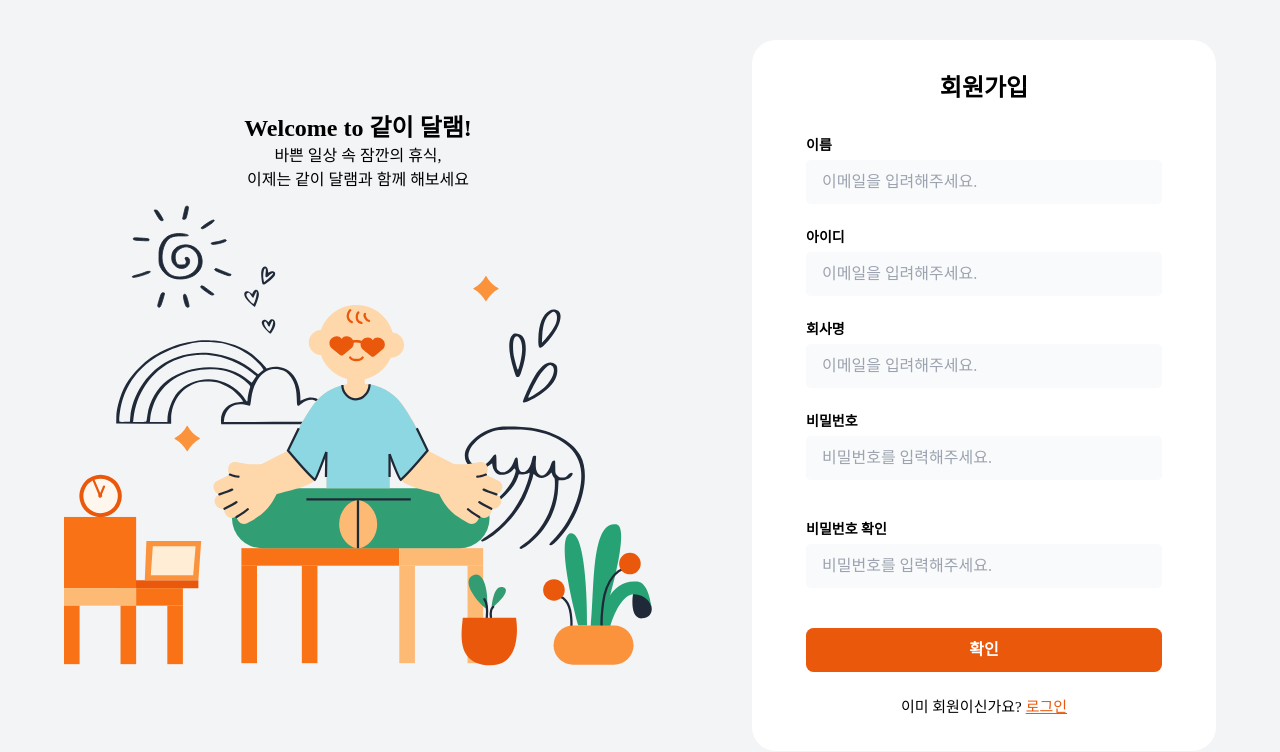
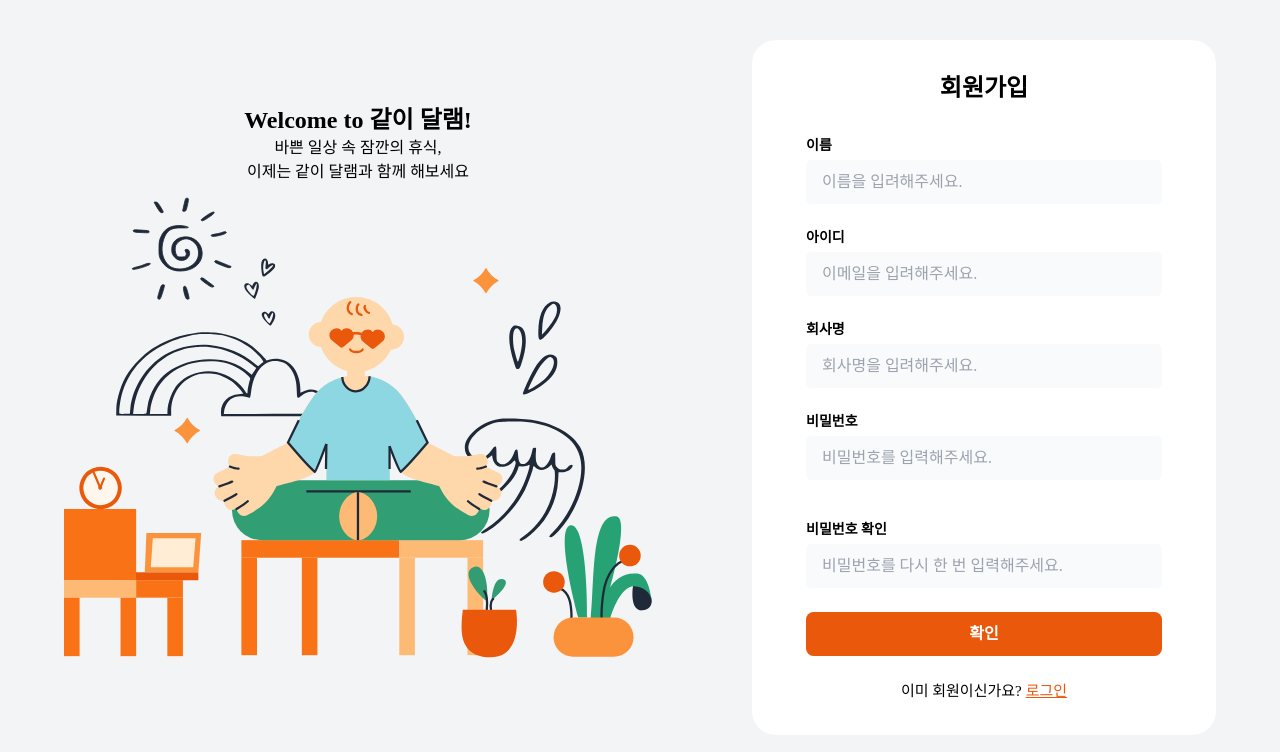
Before and after one commit to INtiful/SootheWithMe, a Next.js app: page /signup in a window 1280 px wide. Shown: the top 752 px of the page. Built offline with nearby package versions, Linux system fonts and the light colour scheme; a web font is replaced by a local one.

Commit message:
[KAN-29] feat: 로그인/회원가입 유효성 검사 추가

```diff
--- a/src/app/components/AuthForm/FormOptions.ts
+++ b/src/app/components/AuthForm/FormOptions.ts
@@ -32,7 +32,7 @@ export const FORM_OPTIONS = {
   },
   /* 회사명 유효성 검사 */
   companyName: {
-    name: 'companyName' as const,
+    name: 'company' as const,
     placeholder: '회사명을 입력해 주세요.',
     rules: {
       required: '회사명을 입력해 주세요.',
@@ -56,9 +56,12 @@ export const FORM_OPTIONS = {
     placeholder: '비밀번호를 다시 한 번 입력해주세요.',
     rules: {
       required: '비밀번호를 입력해 주세요.',
+      validate: (value: string, formValues: { password: string }) =>
+        value === formValues.password || '비밀번호가 일치하지 않습니다.',
     },
     validateMsg: '비밀번호가 일치하지 않습니다.',
   },
+
   /* 오류 메시지 스타일링 */
   errorMessageStyle: 'text-var-red text-14 mt-4',
 };
--- a/src/app/components/AuthForm/SignInForm.tsx
+++ b/src/app/components/AuthForm/SignInForm.tsx
@@ -3,28 +3,80 @@
 import { Controller, useForm } from 'react-hook-form';
 import Button from '../Button/Button';
 import Input from '../Input/Input';
-import Link from 'next/link';
+import FORM_OPTIONS from './FormOptions';
 
-interface SigninnData {
+interface SignInData {
   email: string;
   password: string;
 }
 
 const SignInForm = () => {
+  const {
+    control,
+    handleSubmit,
+    formState: { errors, isValid },
+  } = useForm<SignInData>({
+    mode: 'onChange',
+    defaultValues: {
+      email: '',
+      password: '',
+    },
+  });
+
+  //@todo 제출 함수 작성
+  const submit = (data: SignInData) => {
+    console.log(data);
+  };
   return (
-    <form className='rounded-[24px] bg-var-white'>
+    <form
+      className='rounded-[24px] bg-var-white'
+      onSubmit={handleSubmit(submit)}
+    >
       <div className='flex flex-col gap-24'>
         <h1 className='pb-8 text-center text-24 font-semibold'>로그인</h1>
         <div className='flex flex-col gap-4'>
           <label className='text-14 font-semibold'>아이디</label>
-          <Input placeholder='이메일을 입려해주세요.' className='h-44' />
+          <Controller
+            control={control}
+            name={FORM_OPTIONS.email.name}
+            rules={FORM_OPTIONS.email.rules}
+            defaultValue=''
+            render={({ field }) => (
+              <Input
+                placeholder='이메일을 입려해주세요.'
+                className='h-44'
+                hasError={!!errors.email}
+                {...field}
+              />
+            )}
+          />
+          {errors.email && (
+            <div className={FORM_OPTIONS.errorMessageStyle}>
+              {errors.email.message}
+            </div>
+          )}
         </div>
         <div className='flex flex-col gap-4'>
           <label className='text-14 font-semibold'>비밀번호</label>
-          <Input
-            placeholder='비밀번호를 입력해주세요.'
-            className='mb-16 h-44'
+          <Controller
+            control={control}
+            name={FORM_OPTIONS.loginPassword.name}
+            rules={FORM_OPTIONS.loginPassword.rules}
+            defaultValue=''
+            render={({ field }) => (
+              <Input
+                placeholder='비밀번호를 입력해주세요.'
+                className='h-44'
+                hasError={!!errors.password}
+                {...field}
+              />
+            )}
           />
+          {errors.password && (
+            <div className={FORM_OPTIONS.errorMessageStyle}>
+              {errors.password.message}
+            </div>
+          )}
         </div>
         <Button
           type='submit'
--- a/src/app/components/AuthForm/SignUpForm.tsx
+++ b/src/app/components/AuthForm/SignUpForm.tsx
@@ -3,43 +3,146 @@
 import { Controller, useForm } from 'react-hook-form';
 import Button from '../Button/Button';
 import Input from '../Input/Input';
-import Link from 'next/link';
+import FORM_OPTIONS from './FormOptions';
 
-interface LoginData {
+interface SignUpData {
+  name: string;
   email: string;
+  company: string;
   password: string;
+  passwordCheck: string;
 }
 
 const SignUpForm = () => {
+  const {
+    control,
+    handleSubmit,
+    formState: { errors, isValid },
+  } = useForm<SignUpData>({
+    mode: 'onChange',
+    defaultValues: {
+      name: '',
+      email: '',
+      company: '',
+      password: '',
+      passwordCheck: '',
+    },
+  });
+
+  const submit = (data: SignUpData) => {
+    console.log(data);
+  };
   return (
-    <form className='rounded-[24px] bg-var-white'>
+    <form
+      className='rounded-[24px] bg-var-white'
+      onSubmit={handleSubmit(submit)}
+    >
       <div className='flex w-full flex-col gap-24'>
         <h1 className='pb-8 text-center text-24 font-semibold'>회원가입</h1>
         <div className='flex flex-col gap-4'>
           <label className='text-14 font-semibold'>이름</label>
-          <Input placeholder='이메일을 입려해주세요.' className='h-44' />
+          <Controller
+            control={control}
+            name={FORM_OPTIONS.nameCheck.name}
+            rules={FORM_OPTIONS.nameCheck.rules}
+            render={({ field }) => (
+              <Input
+                placeholder='이름을 입려해주세요.'
+                className='h-44'
+                hasError={!!errors.name}
+                {...field}
+              />
+            )}
+          />
+          {errors.name && (
+            <div className={FORM_OPTIONS.errorMessageStyle}>
+              {errors.name.message}
+            </div>
+          )}
         </div>
         <div className='flex flex-col gap-4'>
           <label className='text-14 font-semibold'>아이디</label>
-          <Input placeholder='이메일을 입려해주세요.' className='h-44' />
+          <Controller
+            control={control}
+            name={FORM_OPTIONS.email.name}
+            rules={FORM_OPTIONS.email.rules}
+            render={({ field }) => (
+              <Input
+                placeholder='이메일을 입려해주세요.'
+                className='h-44'
+                hasError={!!errors.email}
+                {...field}
+              />
+            )}
+          />
+          {errors.email && (
+            <div className={FORM_OPTIONS.errorMessageStyle}>
+              {errors.email.message}
+            </div>
+          )}
         </div>
         <div className='flex flex-col gap-4'>
           <label className='text-14 font-semibold'>회사명</label>
-          <Input placeholder='이메일을 입려해주세요.' className='h-44' />
+          <Controller
+            control={control}
+            name={FORM_OPTIONS.companyName.name}
+            rules={FORM_OPTIONS.companyName.rules}
+            render={({ field }) => (
+              <Input
+                placeholder='회사명을 입려해주세요.'
+                className='h-44'
+                hasError={!!errors.company}
+                {...field}
+              />
+            )}
+          />
+          {errors.company && (
+            <div className={FORM_OPTIONS.errorMessageStyle}>
+              {errors.company.message}
+            </div>
+          )}
         </div>
         <div className='flex flex-col gap-4'>
           <label className='text-14 font-semibold'>비밀번호</label>
-          <Input
-            placeholder='비밀번호를 입력해주세요.'
-            className='mb-16 h-44'
+          <Controller
+            control={control}
+            name={FORM_OPTIONS.password.name}
+            rules={FORM_OPTIONS.password.rules}
+            render={({ field }) => (
+              <Input
+                placeholder='비밀번호를 입력해주세요.'
+                className='mb-16 h-44'
+                hasError={!!errors.password}
+                {...field}
+              />
+            )}
           />
+          {errors.password && (
+            <div className={FORM_OPTIONS.errorMessageStyle}>
+              {errors.password.message}
+            </div>
+          )}
         </div>
         <div className='flex flex-col gap-4'>
           <label className='text-14 font-semibold'>비밀번호 확인</label>
-          <Input
-            placeholder='비밀번호를 입력해주세요.'
-            className='mb-16 h-44'
+          <Controller
+            control={control}
+            name={FORM_OPTIONS.passwordCheck.name}
+            rules={FORM_OPTIONS.passwordCheck.rules}
+            render={({ field }) => (
+              <Input
+                placeholder='비밀번호를 다시 한 번 입력해주세요.'
+                className='h-44'
+                hasError={!!errors.passwordCheck}
+                {...field}
+              />
+            )}
           />
+          {errors.passwordCheck && (
+            <div className={FORM_OPTIONS.errorMessageStyle}>
+              {errors.passwordCheck.message}
+            </div>
+          )}
         </div>
         <Button type='submit' name='확인' variant='default' disabled={false} />
       </div>
```
